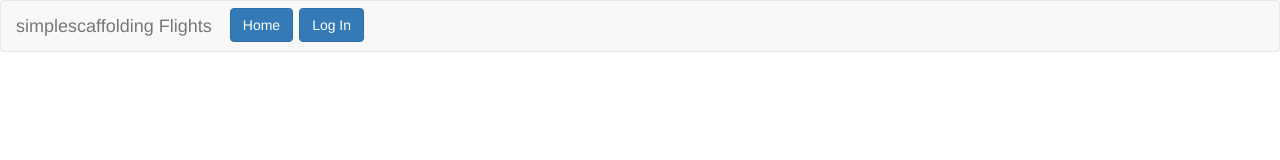
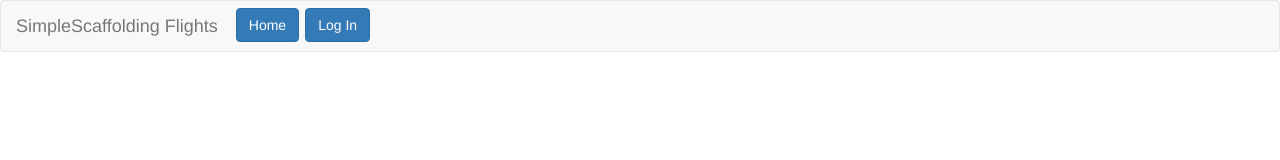
Before and after one commit to nietup/simple-scaffolding-flights-front, a React (Create React App) app: page / in a window 1280 px wide. Shown: the top 160 px of the page. Built offline with nearby package versions, Linux system fonts and the light colour scheme; what auth0-js would draw is missing.

Commit message:
Fix typo

```diff
--- a/src/App.js
+++ b/src/App.js
@@ -32,7 +32,7 @@ class App extends Component {
                 <Navbar fluid>
                     <Navbar.Header>
                         <Navbar.Brand>
-                            <a href="#">simplescaffolding Flights</a>
+                            <a href="#">SimpleScaffolding Flights</a>
                         </Navbar.Brand>
                         <Button
                             bsStyle="primary"
```
